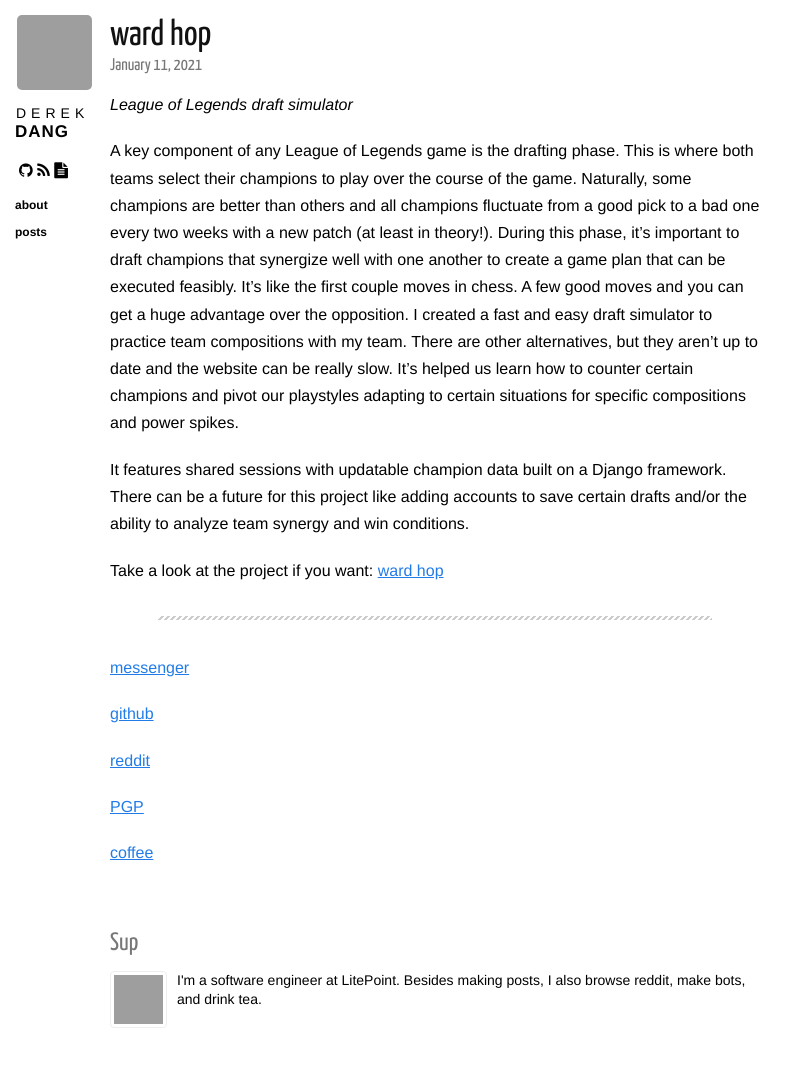
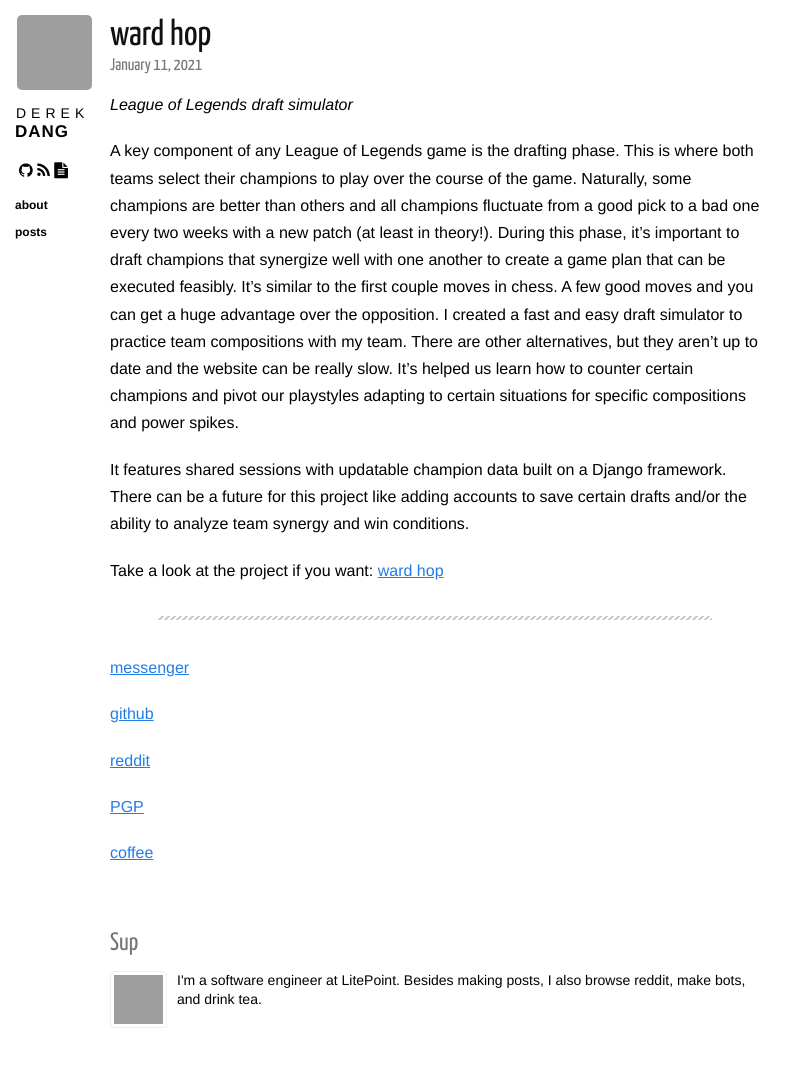
Before and after one commit to dqdang/dqdang.github.io, a Jekyll site: the page built from _posts/2021-01-11-ward-hop.markdown, in a window 1280 px wide, cut to the strip 0-1087 px from the top of the page. Shown: the top 1067 px of the strip, without its empty margins (0-807 px from the left). Built offline with Jekyll 4.4.1, drawn with Linux system fonts in a browser that asks for light colours; nearby versions of some CDN libraries; grey boxes are pictures that could not be loaded.

Commit message:
Fix comments

```diff
--- a/_posts/2021-01-11-ward-hop.markdown
+++ b/_posts/2021-01-11-ward-hop.markdown
@@ -6,7 +6,7 @@
 
 *League of Legends draft simulator*
 
-A key component of any League of Legends game is the drafting phase. This is where both teams select their champions to play over the course of the game. Naturally, some champions are better than others and all champions fluctuate from a good pick to a bad one every two weeks with a new patch (at least in theory!). During this phase, it's important to draft champions that synergize well with one another to create a game plan that can be executed feasibly. It's like the first couple moves in chess. A few good moves and you can get a huge advantage over the opposition. I created a fast and easy draft simulator to practice team compositions with my team. There are other alternatives, but they aren't up to date and the website can be really slow. It's helped us learn how to counter certain champions and pivot our playstyles adapting to certain situations for specific compositions and power spikes.
+A key component of any League of Legends game is the drafting phase. This is where both teams select their champions to play over the course of the game. Naturally, some champions are better than others and all champions fluctuate from a good pick to a bad one every two weeks with a new patch (at least in theory!). During this phase, it's important to draft champions that synergize well with one another to create a game plan that can be executed feasibly. It's similar to the first couple moves in chess. A few good moves and you can get a huge advantage over the opposition. I created a fast and easy draft simulator to practice team compositions with my team. There are other alternatives, but they aren't up to date and the website can be really slow. It's helped us learn how to counter certain champions and pivot our playstyles adapting to certain situations for specific compositions and power spikes.
 
 It features shared sessions with updatable champion data built on a Django framework. There can be a future for this project like adding accounts to save certain drafts and/or the ability to analyze team synergy and win conditions.
 
```
